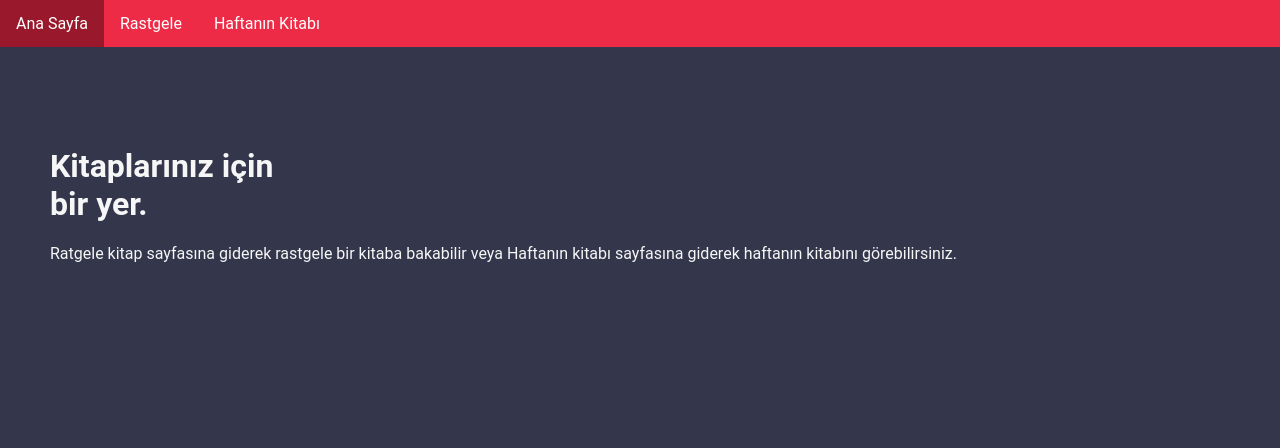
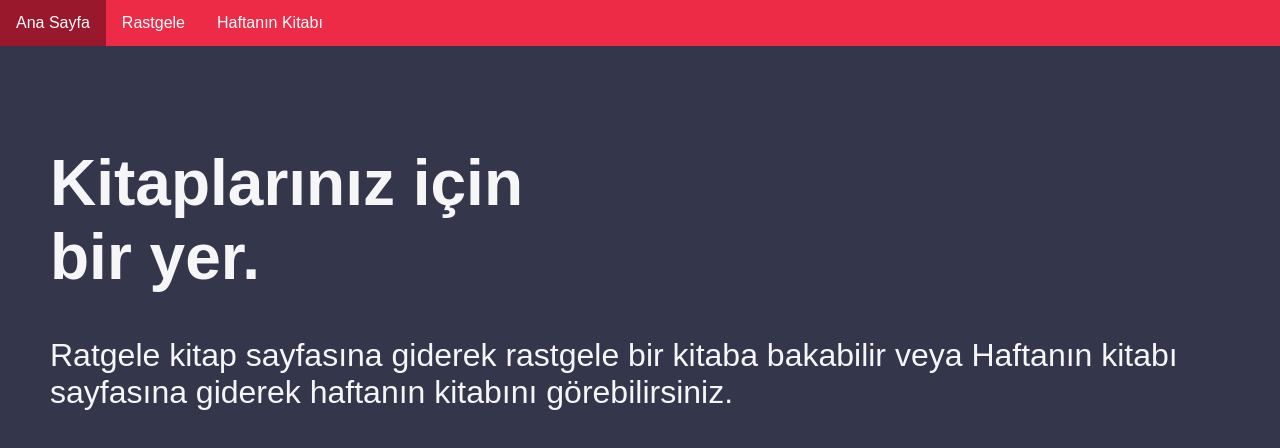
Before and after one commit to YusufArda27/TekTas-Frontend, a Next.js app: page / in a window 1280 px wide. Shown: the top 448 px of the page. Built offline with nearby package versions, Linux system fonts and the light colour scheme.

Commit message:
Changed Font and Size

```diff
--- a/stylesheets/styles.css
+++ b/stylesheets/styles.css
@@ -1,8 +1,8 @@
 body {
     background-color: #34374C;
     color: #f6f6f6;
-    font-family: 'Roboto', sans-serif;
-
+    font-family: 'Libre Baskerville', serif;
+    font-family: 'Space Grotesk', sans-serif;
     margin:0;
     padding:0;
 }
@@ -36,10 +36,12 @@ ul {
     background-color: #4CAF50;
   }
 h1 {
+    font-size: 64px;
     margin-left:50px;
     margin-top:100px;
 }
 p {
+    font-size:32px;
     margin-left:50px;
     margin-top:0px;
 }
```
Also changed, not shown: 1 other file (tests, documents, lock files or other folders).
